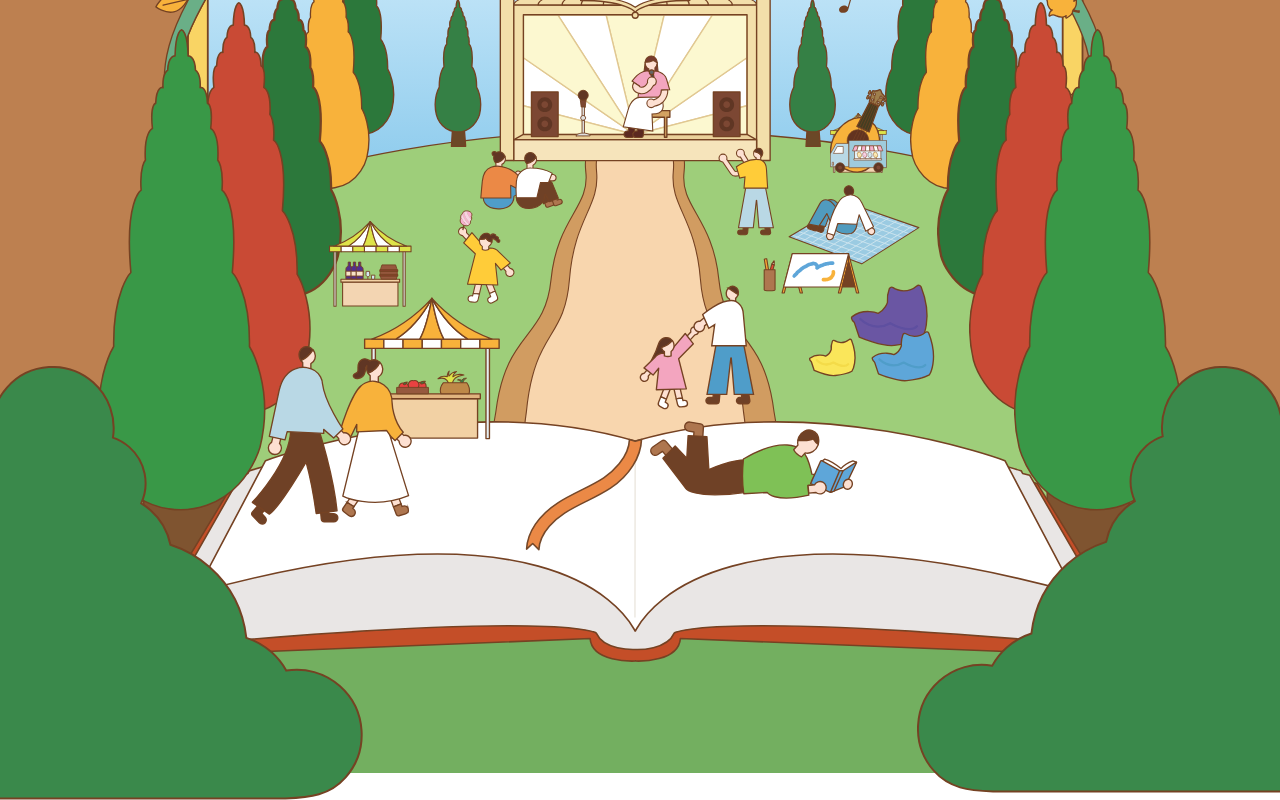
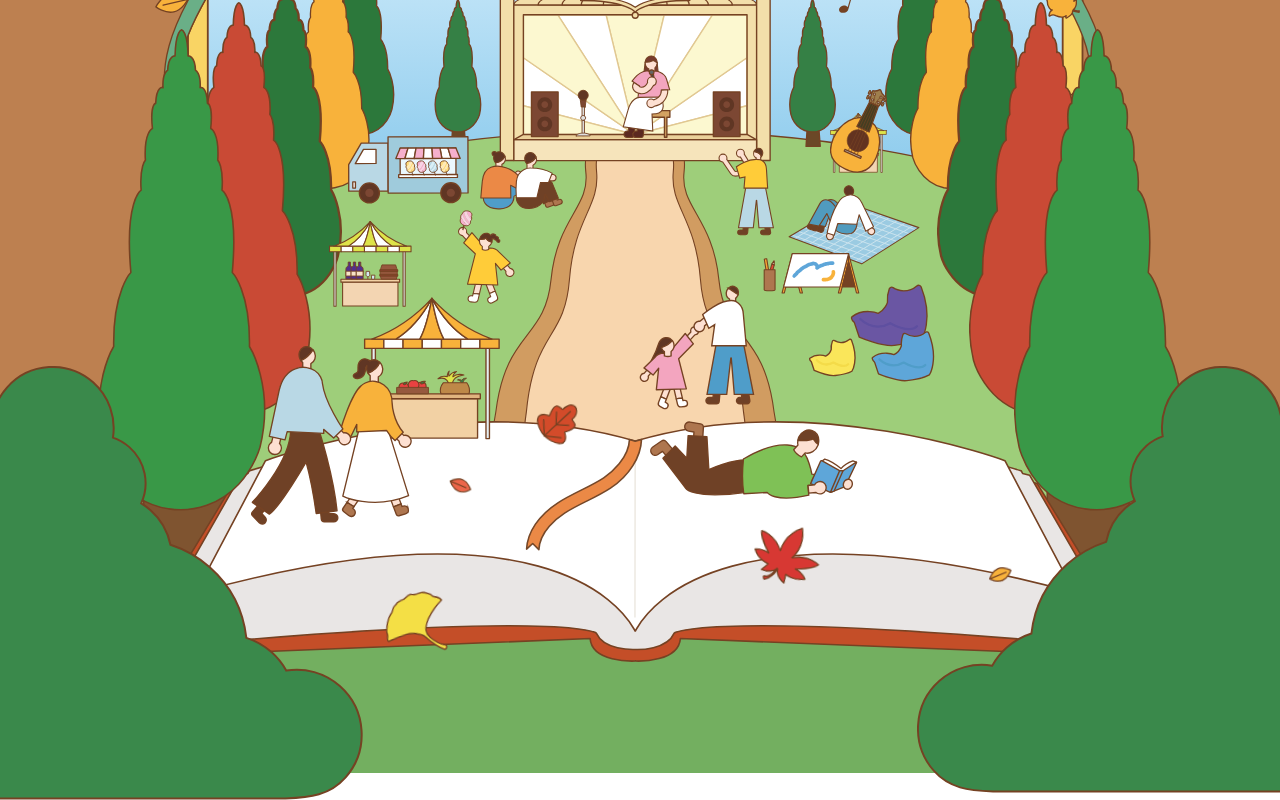
Before and after one commit to choi-eun-seo/dogok-festival-v3, a Next.js app: page / in a window 1280 px wide. Shown: the part 894-1694 px from the top of the page. Built offline with nearby package versions, Linux system fonts and the light colour scheme; a web font is replaced by a local one.

Commit message:
feat: 단풍 애니메이션 추가

```diff
--- a/src/app/globals.css
+++ b/src/app/globals.css
@@ -157,6 +157,48 @@ body {
   animation-delay: 480ms;
 }
 
+.animate-maple,
+.animate-maple-fast {
+  transform-origin: center;
+  will-change: transform;
+}
+
+.animate-maple {
+  animation: maple-sway 3.4s ease-in-out infinite;
+}
+
+.animate-maple-fast {
+  animation: maple-flutter 2.3s ease-in-out infinite;
+}
+
+.maple-slow {
+  animation-duration: 4.1s;
+}
+
+.maple-delay-1 {
+  animation-delay: 0.15s;
+}
+
+.maple-delay-2 {
+  animation-delay: 0.55s;
+}
+
+.maple-delay-3 {
+  animation-delay: 0.9s;
+}
+
+.maple-delay-4 {
+  animation-delay: 0.3s;
+}
+
+.maple-delay-5 {
+  animation-delay: 1.15s;
+}
+
+.maple-reverse {
+  animation-direction: reverse;
+}
+
 @keyframes bird-in {
   0% {
     opacity: 0;
@@ -214,6 +256,38 @@ body {
   }
 }
 
+@keyframes maple-sway {
+  0%,
+  100% {
+    transform: rotate(-8deg) translate3d(0, 0, 0);
+  }
+  28% {
+    transform: rotate(7deg) translate3d(calc(5 * var(--px)), calc(-6 * var(--px)), 0);
+  }
+  52% {
+    transform: rotate(-5deg) translate3d(calc(-4 * var(--px)), calc(3 * var(--px)), 0);
+  }
+  76% {
+    transform: rotate(10deg) translate3d(calc(3 * var(--px)), calc(-4 * var(--px)), 0);
+  }
+}
+
+@keyframes maple-flutter {
+  0%,
+  100% {
+    transform: rotate(8deg) translate3d(0, 0, 0);
+  }
+  22% {
+    transform: rotate(-11deg) translate3d(calc(-4 * var(--px)), calc(-5 * var(--px)), 0);
+  }
+  48% {
+    transform: rotate(5deg) translate3d(calc(3 * var(--px)), calc(4 * var(--px)), 0);
+  }
+  74% {
+    transform: rotate(-7deg) translate3d(calc(-5 * var(--px)), calc(-2 * var(--px)), 0);
+  }
+}
+
 @keyframes tree-rise {
   0% {
     opacity: 0;
@@ -236,7 +310,9 @@ body {
   .animate-bird-in,
   .animate-bird-float,
   .animate-star-big,
-  .animate-star-small {
+  .animate-star-small,
+  .animate-maple,
+  .animate-maple-fast {
     animation: none;
   }
 
--- a/src/components/Sections/Hero.tsx
+++ b/src/components/Sections/Hero.tsx
@@ -17,9 +17,13 @@ import guitar from "@/assets/main/guitar.svg";
 import car from "@/assets/main/car.svg";
 import person from "@/assets/main/person.svg";
 import group from "@/assets/main/Group1.svg";
-
+import yellowBig from "@/assets/main/maple/yellow-big.svg";
 import greenL from "@/assets/main/green-l.svg";
 import greenR from "@/assets/main/green-r.svg";
+import sm from "@/assets/main/maple/sm.svg";
+import big from "@/assets/main/maple/big.svg";
+import maple1 from "@/assets/main/maple/maple_1.svg";
+import yellowSm from "@/assets/main/maple/yellow-sm.svg";
 
 const treeInitialStyle = {
   opacity: 0,
@@ -298,7 +302,7 @@ export default function Hero() {
           src={car}
           alt=""
           priority
-          className="absolute bottom-[calc(900*var(--px))] left-0 z-10 h-auto w-[calc(86*var(--px))] ml-[calc(1245*var(--px))]"
+          className="absolute bottom-[calc(853*var(--px))] left-0 z-10 h-auto w-[calc(181*var(--px))] ml-[calc(522*var(--px))]"
         />
         <Image
           src={person}
@@ -312,6 +316,36 @@ export default function Hero() {
           priority
           className="absolute bottom-[calc(698*var(--px))] left-0 z-25 h-auto w-[calc(125*var(--px))] ml-[calc(493*var(--px))]"
         />
+        <Image
+          src={yellowBig}
+          alt=""
+          priority
+          className="animate-maple maple-slow maple-delay-1 absolute bottom-[calc(179*var(--px))] left-0 z-25 h-auto w-[calc(90*var(--px))] ml-[calc(578*var(--px))]"
+        />
+        <Image
+          src={sm}
+          alt=""
+          priority
+          className="animate-maple-fast maple-delay-2 absolute bottom-[calc(419*var(--px))] left-0 z-25 h-auto w-[calc(32*var(--px))] ml-[calc(676*var(--px))]"
+        />
+        <Image
+          src={big}
+          alt=""
+          priority
+          className="animate-maple maple-reverse maple-delay-3 absolute bottom-[calc(490*var(--px))] left-0 z-25 h-auto w-[calc(60*var(--px))] ml-[calc(803*var(--px))]"
+        />
+        <Image
+          src={maple1}
+          alt=""
+          priority
+          className="animate-maple maple-slow maple-reverse maple-delay-4 absolute bottom-[calc(282*var(--px))] left-0 z-25 h-auto w-[calc(94*var(--px))] ml-[calc(1132*var(--px))]"
+        />
+        <Image
+          src={yellowSm}
+          alt=""
+          priority
+          className="animate-maple-fast maple-delay-5 absolute bottom-[calc(285*var(--px))] left-0 z-25 h-auto w-[calc(33*var(--px))] ml-[calc(1485*var(--px))]"
+        />
       </section>
     </>
   );
```
Also changed, not shown: src/assets/main/maple/maple_1.svg (added).
